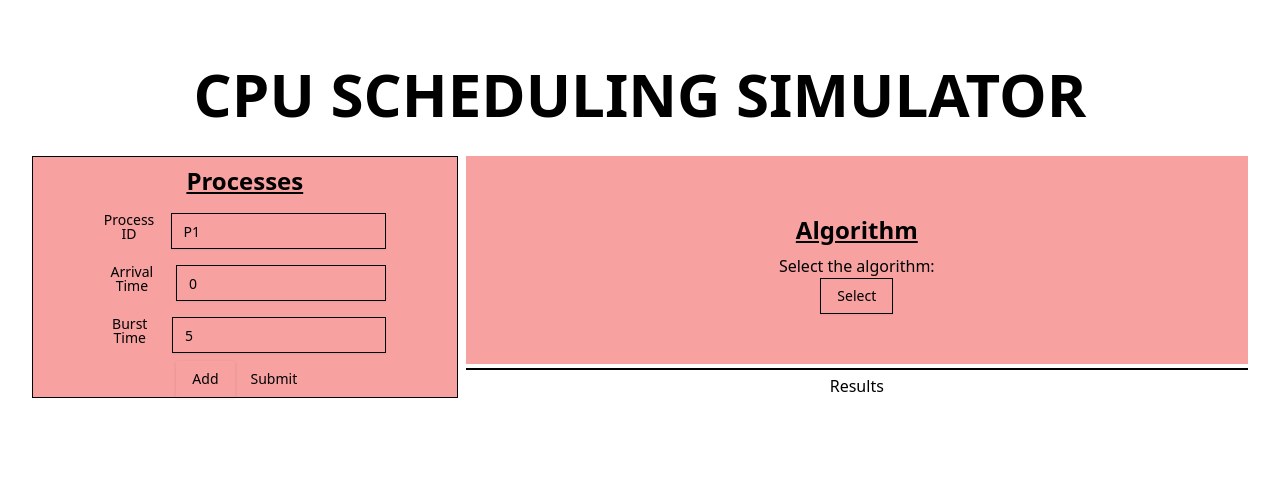
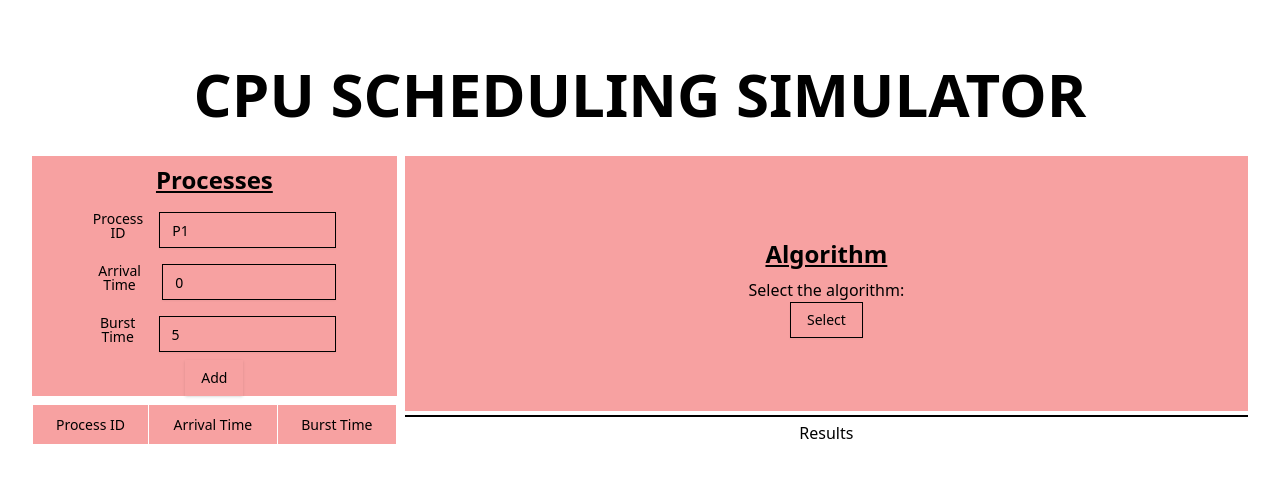
Before and after one commit to Tejas383/LPU_CSE311_CA2, a React (Vite) app: page / in a window 1280 px wide. Shown: the top 482 px of the page. Built offline with nearby package versions, Linux system fonts and the light colour scheme.

Commit message:
completed the process table

```diff
--- a/src/App.jsx
+++ b/src/App.jsx
@@ -3,15 +3,19 @@ import './App.css'
 import AlgorithmSelector from './AlgorithmSelector';
 import ProcessForm from './ProcessForm';
 import Results from './Results';
+import ProcessTable from './ProcessTable';
 
 function App() {
-  const [count, setCount] = useState(0)
+  const [process, setProcess] = useState([]);
 
   return (
     <div className="App">
       <h1 className='text-6xl font-bold p-8'>CPU SCHEDULING SIMULATOR</h1>
       <div className=' flex gap-2 '>
-        <ProcessForm  />
+        <div className='w-[30%] flex flex-col gap-2'>
+          <ProcessForm  process={process} setProcess={setProcess} />
+          <ProcessTable  process={process} />
+        </div>
         <div className='flex flex-col items-center justify-center flex-1 gap-1'>
           <AlgorithmSelector  />
           <hr className='border border-black w-full' />
--- a/src/ProcessForm.jsx
+++ b/src/ProcessForm.jsx
@@ -21,33 +21,27 @@ const FormSchema = z.object({
   }),
 })
 
-const ProcessForm = () => {
-  const handleAddProcess = () => {
-
-  }
-
+const ProcessForm = ({process, setProcess}) => {
   const form = useForm({
-    // resolver: zodResolver(FormSchema),
     defaultValues: {
       pid: "",
+      at: "",
+      bt: "",
     },
   })
 
-  function onSubmit(data) {
-    toast("You submitted the following values", {
-      description: (
-        <pre className="mt-2 w-[320px] rounded-md bg-neutral-950 p-4">
-          <code className="text-white">{JSON.stringify(data, null, 2)}</code>
-        </pre>
-      ),
-    })
+  const handleAddProcess = () => {
+    const values = form.getValues();
+    setProcess([...process, values]);
+    form.reset();
   }
 
+
   return (
-    <div className='w-[35%] border border-black border-solid flex flex-col items-center justify-center bg-red-500/50 '>
+    <div className=' flex flex-col items-center justify-center bg-red-500/50 '>
       <h2 className='font-bold text-2xl underline p-2'>Processes</h2>
       <Form {...form}>
-      <form onSubmit={form.handleSubmit(onSubmit)} className="w-2/3 space-y-2">
+      <form className="w-2/3 space-y-2">
         <FormField
           control={form.control}
           name="pid"
@@ -87,8 +81,7 @@ const ProcessForm = () => {
             </FormItem>
           )}
         />
-        <Button type = "button" onClick={handleAddProcess}>Add</Button>
-        <Button type="submit" variant="desctructive">Submit</Button>
+        <Button type="button" onClick={handleAddProcess}>Add</Button>
       </form>
     </Form>
     </div>
--- /dev/null
+++ b/src/ProcessTable.jsx
@@ -0,0 +1,39 @@
+import React from 'react'
+import {
+  Table,
+  TableBody,
+  TableCaption,
+  TableCell,
+  TableHead,
+  TableHeader,
+  TableRow,
+} from "@/components/ui/table"
+
+const ProcessTable = ({process, setProcess}) => {
+    console.log(process);
+  return (
+    <div className=' flex flex-col items-center justify-center bg-red-500/50 '>
+      <Table className=''>
+        <TableHeader>
+            <TableRow className=''>
+            <TableHead className='border border-white text-center'>Process ID</TableHead>
+            <TableHead className='border border-white text-center'>Arrival Time</TableHead>
+            <TableHead className='border border-white text-center'>Burst Time</TableHead>
+            </TableRow>
+        </TableHeader>
+        <TableBody>
+            {process.map((p, idx) => (
+                <TableRow key={idx}>
+                <TableCell className='border border-white'>{p.pid}</TableCell>
+                <TableCell className='border border-white'>{p.at}</TableCell>
+                <TableCell className='border border-white'>{p.bt}</TableCell>
+                </TableRow>
+
+            ))}
+        </TableBody>
+        </Table>
+    </div>
+  )
+}
+
+export default ProcessTable
```
